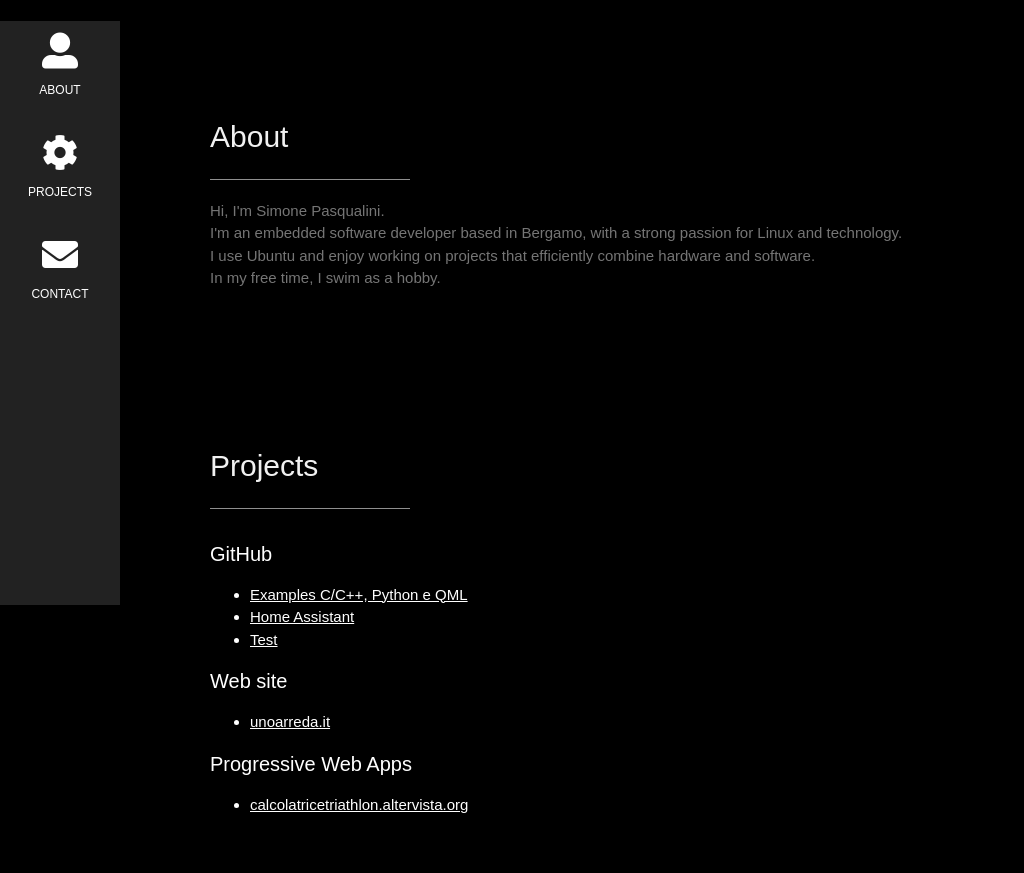
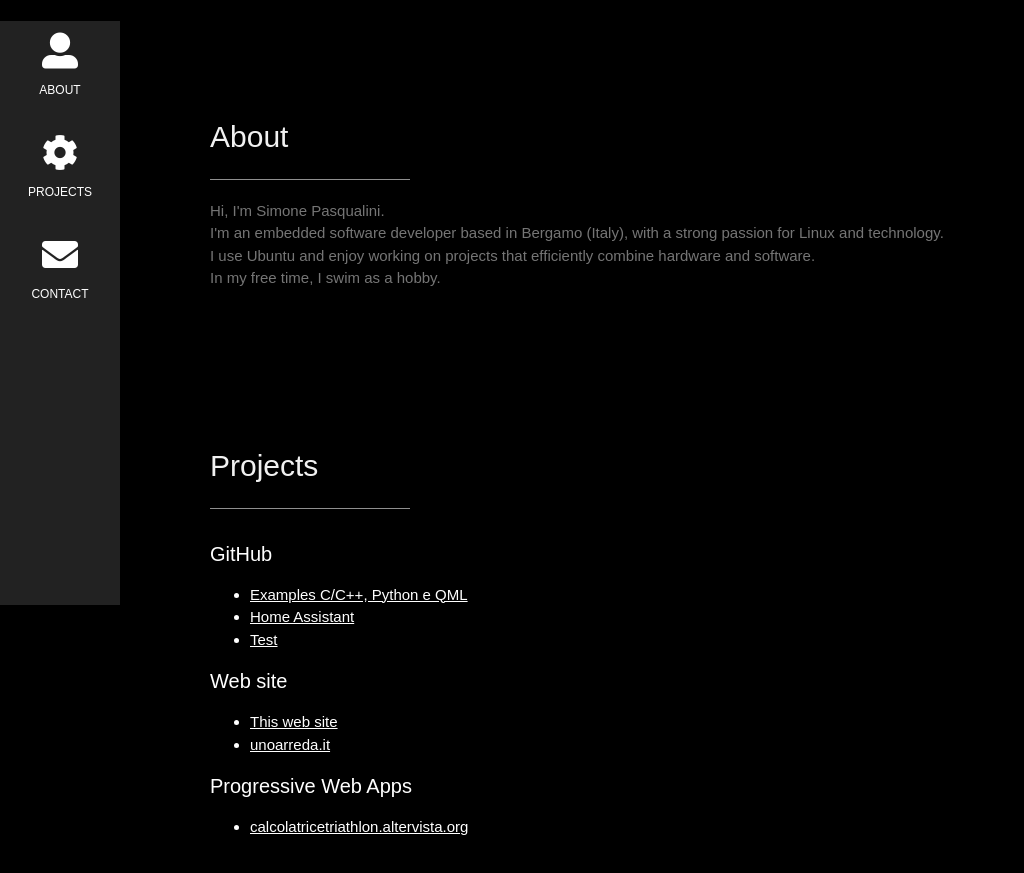
Before and after one commit to simo94pasqui/MyWebSite, a plain HTML site: page index.html in a window 1280 px wide. Shown: the part 195-1068 px from the top of the page, without its empty margins (0-1024 px from the left). Drawn offline with Linux system fonts and the light colour scheme.

Commit message:
updated index.html

```diff
--- a/index.html
+++ b/index.html
@@ -85,7 +85,7 @@ body, h1,h2,h3,h4,h5,h6 {font-family: "Montserrat", sans-serif}
     <h2 class="w3-text-light-grey">About</h2>
     <hr style="width:200px" class="w3-opacity">
     <p>Hi, I'm Simone Pasqualini.<br>
-	I'm an embedded software developer based in Bergamo, with a strong passion for Linux and technology.<br>
+	  I'm an embedded software developer based in Bergamo (Italy), with a strong passion for Linux and technology.<br>
     I use Ubuntu and enjoy working on projects that efficiently combine hardware and software.<br>
     In my free time, I swim as a hobby.
     </p>
@@ -108,6 +108,7 @@ body, h1,h2,h3,h4,h5,h6 {font-family: "Montserrat", sans-serif}
 		</ul>
 		<h4>Web site</h3>
 		<ul>
+      <li class="w3-hover-text-gray"><a href="https://github.com/simo94pasqui/MyWebSite" title="Go to source code on GitHub" target="_blank">This web site</a></li>
 			<li class="w3-hover-text-gray"><a href="http://unoarreda.it/" title="Go to UNOARREDA" target="_blank">unoarreda.it</a></li>
 		</ul>
 		<h4>Progressive Web Apps</h3>
```
